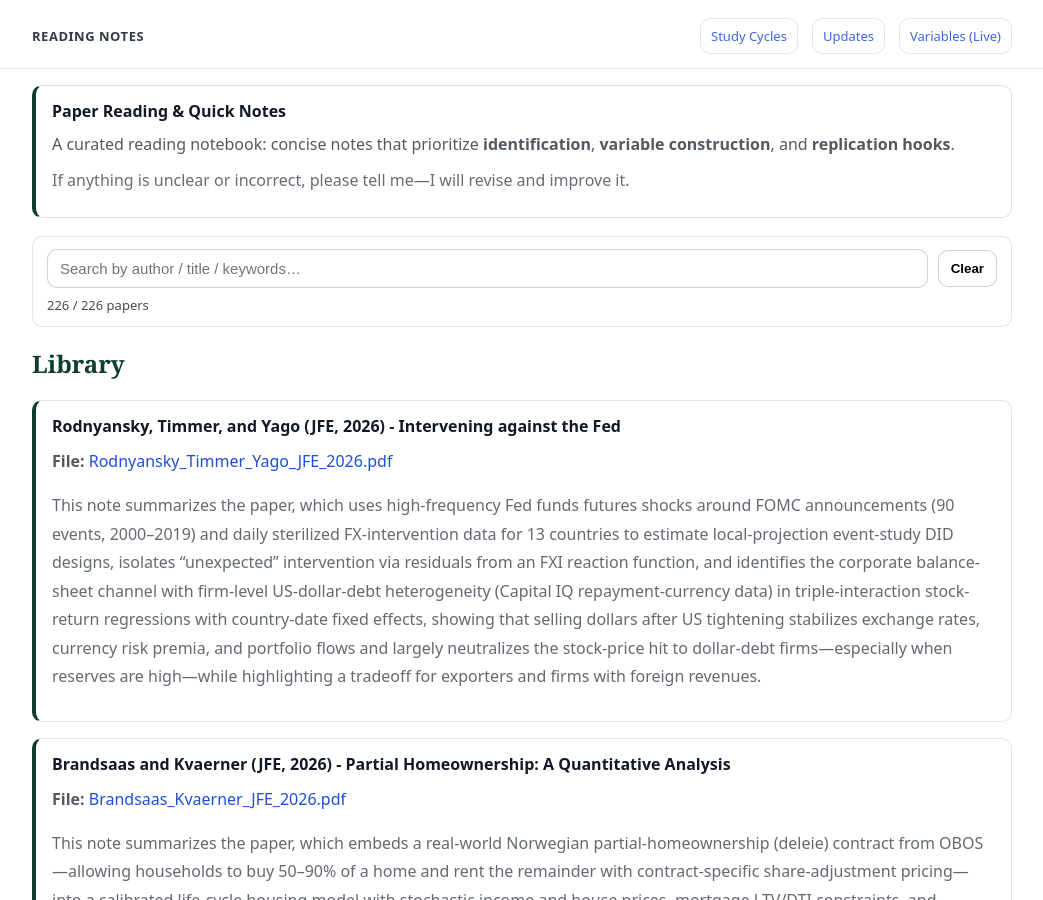
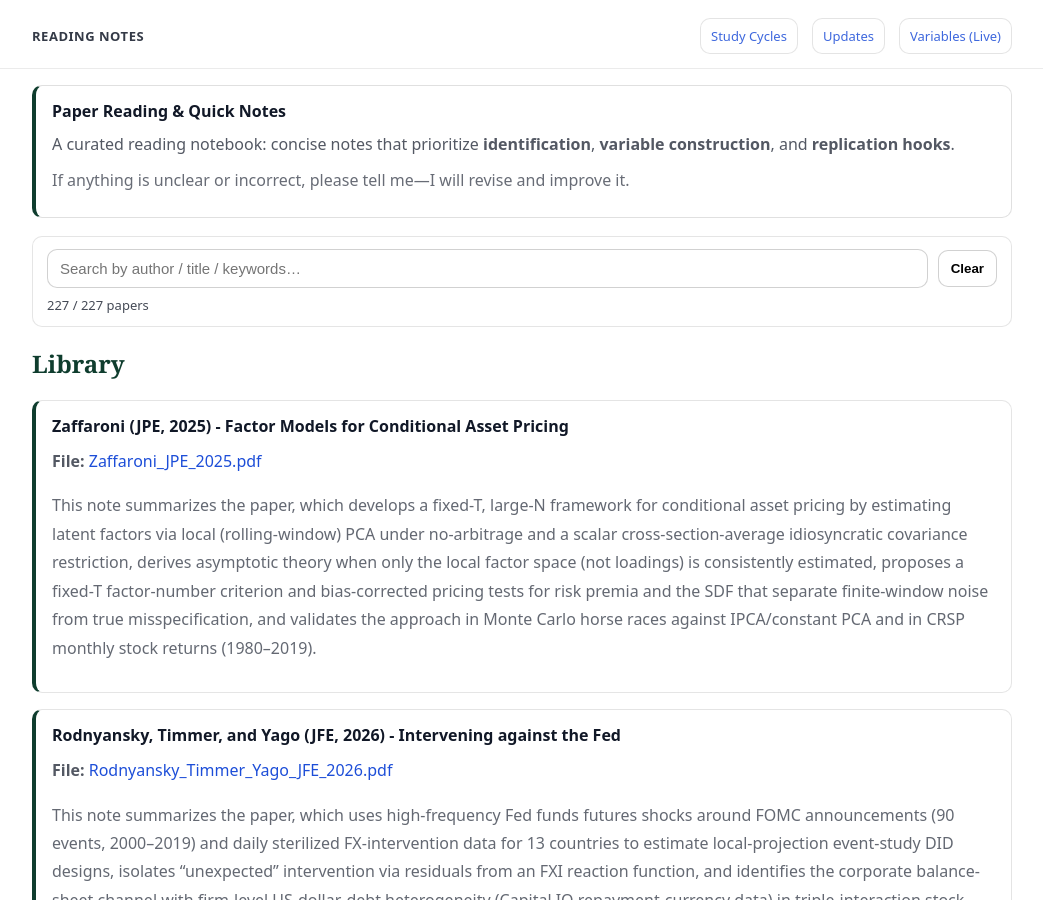
Before and after one commit to yaxinzn/study-archive, a Jekyll site: the page built from reading/index.md, in a window 1280 px wide and 900 px high. Shown: the whole window, without its empty margins (118-1161 px from the left). Built offline with Jekyll 4.4.1, drawn with Linux system fonts in a browser that asks for light colours.

Commit message:
Reading: add/update Zaffaroni_JPE_2025.pdf

```diff
--- a/_data/reading.yml
+++ b/_data/reading.yml
@@ -1,3 +1,7 @@
+- title: "Zaffaroni (JPE, 2025) - Factor Models for Conditional Asset Pricing"
+  file: "Zaffaroni_JPE_2025.pdf"
+  desc: "This note summarizes the paper, which develops a fixed-T, large-N framework for conditional asset pricing by estimating latent factors via local (rolling-window) PCA under no-arbitrage and a scalar cross-section-average idiosyncratic covariance restriction, derives asymptotic theory when only the local factor space (not loadings) is consistently estimated, proposes a fixed-T factor-number criterion and bias-corrected pricing tests for risk premia and the SDF that separate finite-window noise from true misspecification, and validates the approach in Monte Carlo horse races against IPCA/constant PCA and in CRSP monthly stock returns (1980–2019)."
+
 - title: "Rodnyansky, Timmer, and Yago (JFE, 2026) - Intervening against the Fed"
   file: "Rodnyansky_Timmer_Yago_JFE_2026.pdf"
   desc: "This note summarizes the paper, which uses high-frequency Fed funds futures shocks around FOMC announcements (90 events, 2000–2019) and daily sterilized FX-intervention data for 13 countries to estimate local-projection event-study DID designs, isolates “unexpected” intervention via residuals from an FXI reaction function, and identifies the corporate balance-sheet channel with firm-level US-dollar-debt heterogeneity (Capital IQ repayment-currency data) in triple-interaction stock-return regressions with country-date fixed effects, showing that selling dollars after US tightening stabilizes exchange rates, currency risk premia, and portfolio flows and largely neutralizes the stock-price hit to dollar-debt firms—especially when reserves are high—while highlighting a tradeoff for exporters and firms with foreign revenues."
```
Also changed, not shown: 1 other file.
